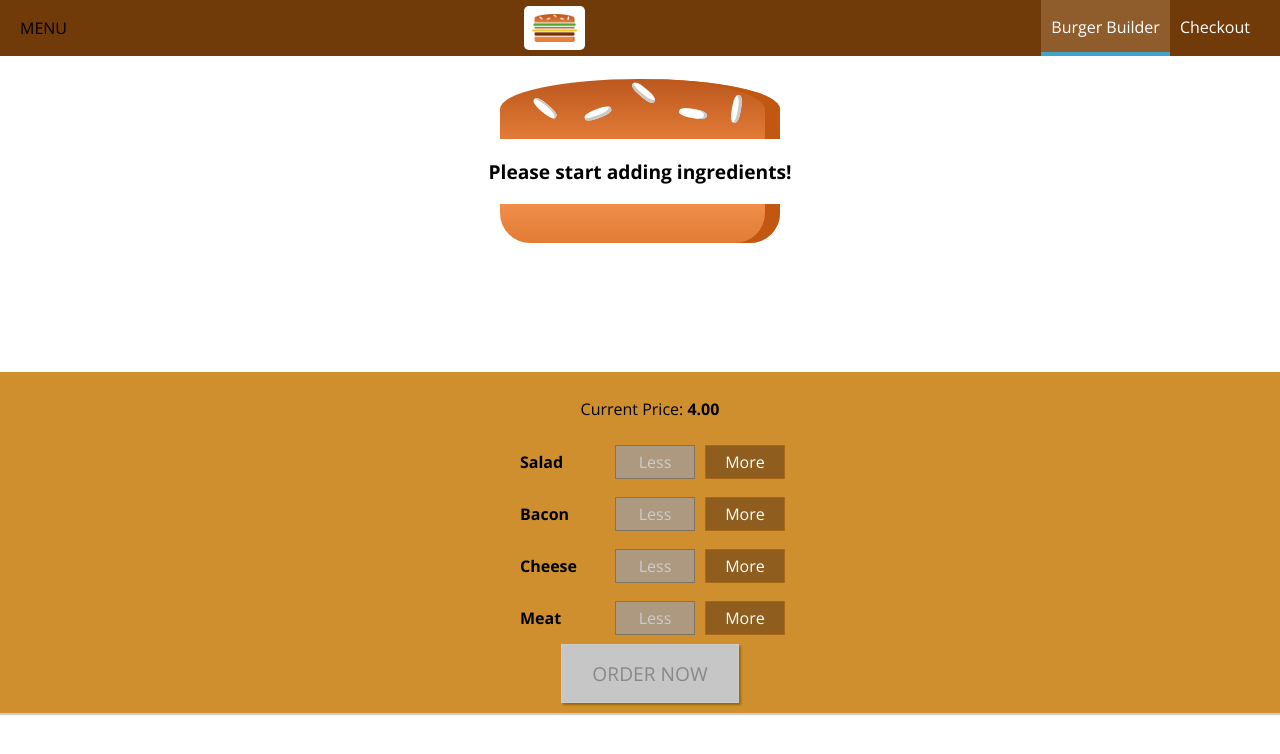
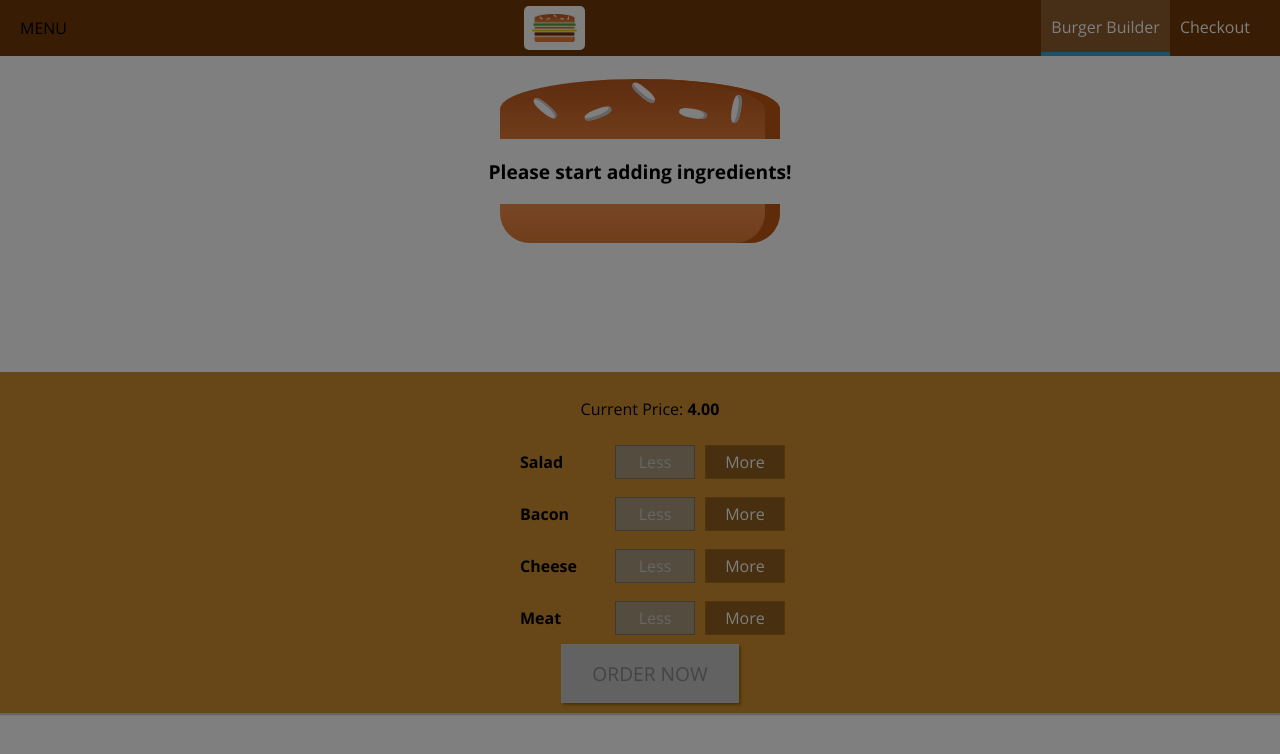
Before and after one commit to Morniee/burger-builder-app, a React app: page / in a window 1280 px wide. Shown: the top 754 px of the page. Built offline with nearby package versions, Linux system fonts and the light colour scheme.

Commit message:
ToggleDrawer

```diff
--- a/src/components/Layout/Layout.js
+++ b/src/components/Layout/Layout.js
@@ -1,17 +1,36 @@
-import React from 'react';
+import React, {Component} from 'react';
 import Aux from '../../hocs/Auxilary';
 import Toolbar from '../Navigation/Toolbar/Toolbar';
 import SideDrawer from '../Navigation/SideDrawer/SideDrawer';
 import classes from './Layout.css';
 
-const layout = (props) => (
-  <Aux>
-    <Toolbar />
-    <SideDrawer />
-    <main className={classes.Content}>
-      {props.children}
-    </main>
-  </Aux>
-);
+class Layout extends Component {
+  state = {
+    showSideDrawer: true
+  }
 
-export default layout;
+  sideDrawerClosedHandler = () => {
+    this.setState({showSideDrawer: false})
+  }
+
+  sideDrawerToggleHandler = () => {
+    this.setState((prevState) => {
+      return {
+        showSideDrawer: !prevState.showSideDrawer
+      }
+    });
+  }
+
+  render() {
+    return (
+      <Aux>
+        <Toolbar drawerToggleClicked={this.sideDrawerToggleHandler} />
+        <SideDrawer open={this.state.showSideDrawer} closed={this.sideDrawerClosedHandler} />
+        <main className={classes.Content}>
+          {this.props.children}
+        </main>
+      </Aux>
+    );}
+}
+
+export default Layout;
--- /dev/null
+++ b/src/components/Navigation/SideDrawer/DrawerToggle/DrawerToggle.js
@@ -0,0 +1,7 @@
+import React from 'react';
+
+const drawerToggle = (props) => (
+    <div onClick={props.clicked}>MENU</div>
+);
+
+export default drawerToggle;
--- a/src/components/Navigation/SideDrawer/SideDrawer.js
+++ b/src/components/Navigation/SideDrawer/SideDrawer.js
@@ -2,10 +2,20 @@
 import classes from './SideDrawer.css';
 import Logo from '../../Logo/Logo';
 import NavigationItems from '../NavigationItems/NavigationItems';
+import Backdrop from '../../UI/Backdrop/Backdrop';
+import Aux from '../../../hocs/Auxilary';
 
 const sideDrawer = (props) => {
+    let attachedClasses = [classes.SideDrawer, classes.Closed];
+
+    if(props.open) {
+        attachedClasses = [classes.SideDrawer, classes.Open];
+    }
+
     return (
-        <div className={classes.SideDrawer}>
+        <Aux>
+            <Backdrop show={props.open} clicked={props.closed} />
+            <div className={attachedClasses.join(' ')}>
                 <div className={classes.Logo}>
                     <Logo />
                 </div>
@@ -13,6 +23,7 @@
                     <NavigationItems />
                 </nav>
             </div>
+        </Aux>
     )
 }
 
--- a/src/components/Navigation/Toolbar/Toolbar.js
+++ b/src/components/Navigation/Toolbar/Toolbar.js
@@ -2,10 +2,11 @@
 import classes from './Toolbar.css';
 import Logo from '../../Logo/Logo';
 import NavigationItems from '../NavigationItems/NavigationItems';
+import DrawerToggle from '../SideDrawer/DrawerToggle/DrawerToggle';
 
 const toolbar = (props) => (
     <header className={classes.Toolbar}>
-        <div>MENU</div>
+        <DrawerToggle clicked={props.drawerToggleClicked} />
         <div className={[classes.Logo, classes.DesktopOnly].join(' ')}>
             <Logo />
         </div>
```
Lines whose indentation alone changed are shown as unchanged.
